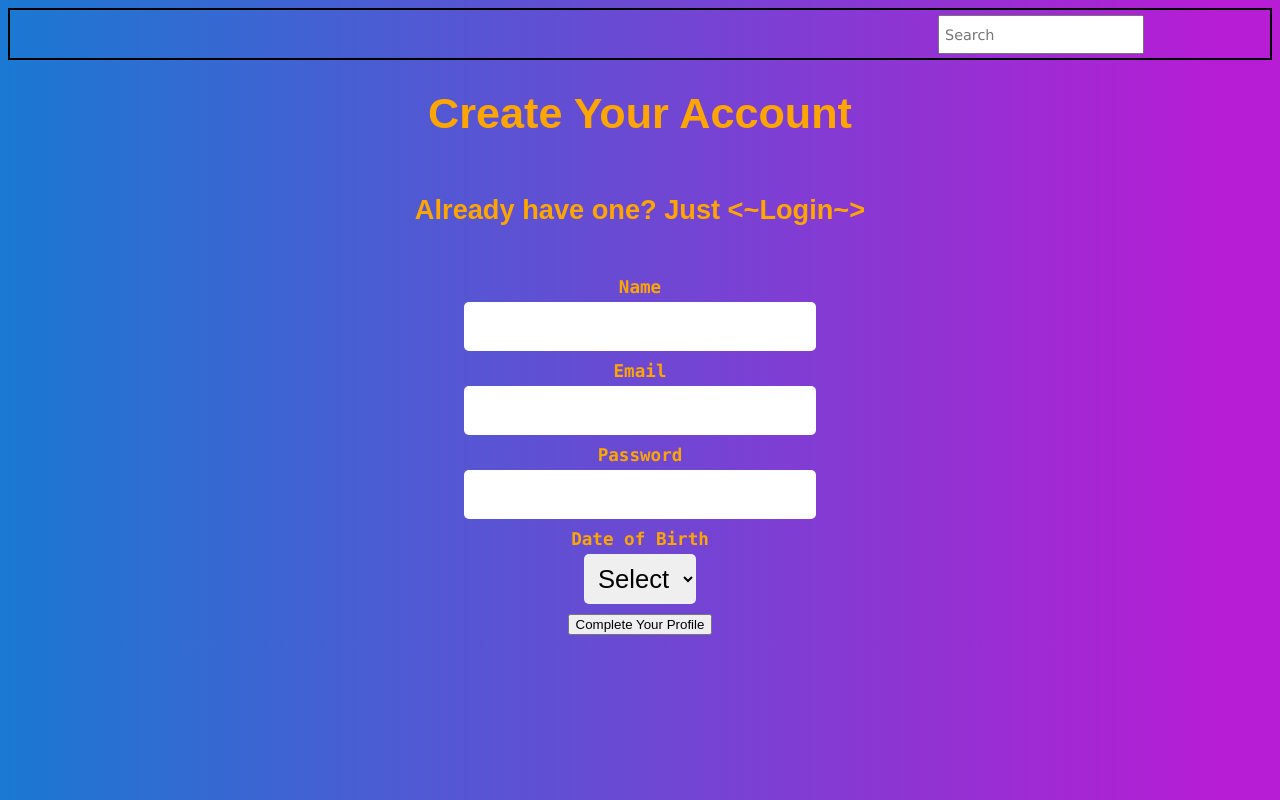
After one commit to 0bl1qu3/myRoomi, a PHP site: page / in a window 1280 px wide. The commit adds this page. Run offline with PHP 8.4, Linux system fonts and the light colour scheme.

Commit message:
added php form handling, changed folder name

```diff
--- /dev/null
+++ b/Not_Sign-In_Page/formHandler.php
@@ -0,0 +1,12 @@
+<?php
+
+if(isset($_POST['complete-your-profile-button'])) {
+
+    $name = $_POST['name'];
+    $email = $_POST['name'];
+    $password = $_POST['name'];
+    $dob = $_POST['dob'];
+
+}
+
+?>
--- a/Sign-In Page/index.html
+++ b/Not_Sign-In_Page/index.php
@@ -1,10 +1,17 @@
+<?php
+
+require('formHandler.php');
+
+?>
+
+
 <!DOCTYPE html>
 <html lang="en">
 <head>
     <meta charset="UTF-8">
     <meta http-equiv="X-UA-Compatible" content="IE=edge">
     <meta name="viewport" content="width=device-width, initial-scale=1.0">
-    <title>Sign-In</title>
+    <title>Create Your Profile</title>
 
     <link rel="stylesheet" href="style.css">
 
@@ -19,22 +26,22 @@
 
     <div id="center-div">
 
-        <h1>Create New Account</h1>
-        <h3>Already Registered? Login</h3>
+        <h1>Create Your Account</h1>
+        <h3>Already have one? Just <~Login~></h3>
 
-        <form method="POST" id="center-form">
+        <form action="" method="POST" id="center-form">
 
             <label for="name">Name</label>
             <input type="text" name="name" id="name" class="sign-in-inputs">
 
             <label for="email">Email</label>
-            <input type="text" name="email" id="name" class="sign-in-inputs">
+            <input type="text" name="email" id="email" class="sign-in-inputs">
 
             <label for="password">Password</label>
             <input type="password" name="password" id="password" class="sign-in-inputs">
 
             <label for="dob">Date of Birth</label>
-            <select name="dates" id="dates" class="sign-in-inputs">
+            <select name="dob" id="dob" class="sign-in-inputs">
                 <option value="opt1">Select</option>
                 <option value="opt2">Your</option>
                 <option value="opt3">Date</option>
@@ -42,7 +49,7 @@
                 <option value="opt5">Birth</option>
             </select>
 
-            <button id="sign-in-button">Sign In</button>
+            <button type="submit" name="complete-your-profile-button">Complete Your Profile</button>
 
     </form>
 
```
Also changed, not shown: Not_Sign-In_Page/style.css (renamed from Sign-In Page/style.css).
